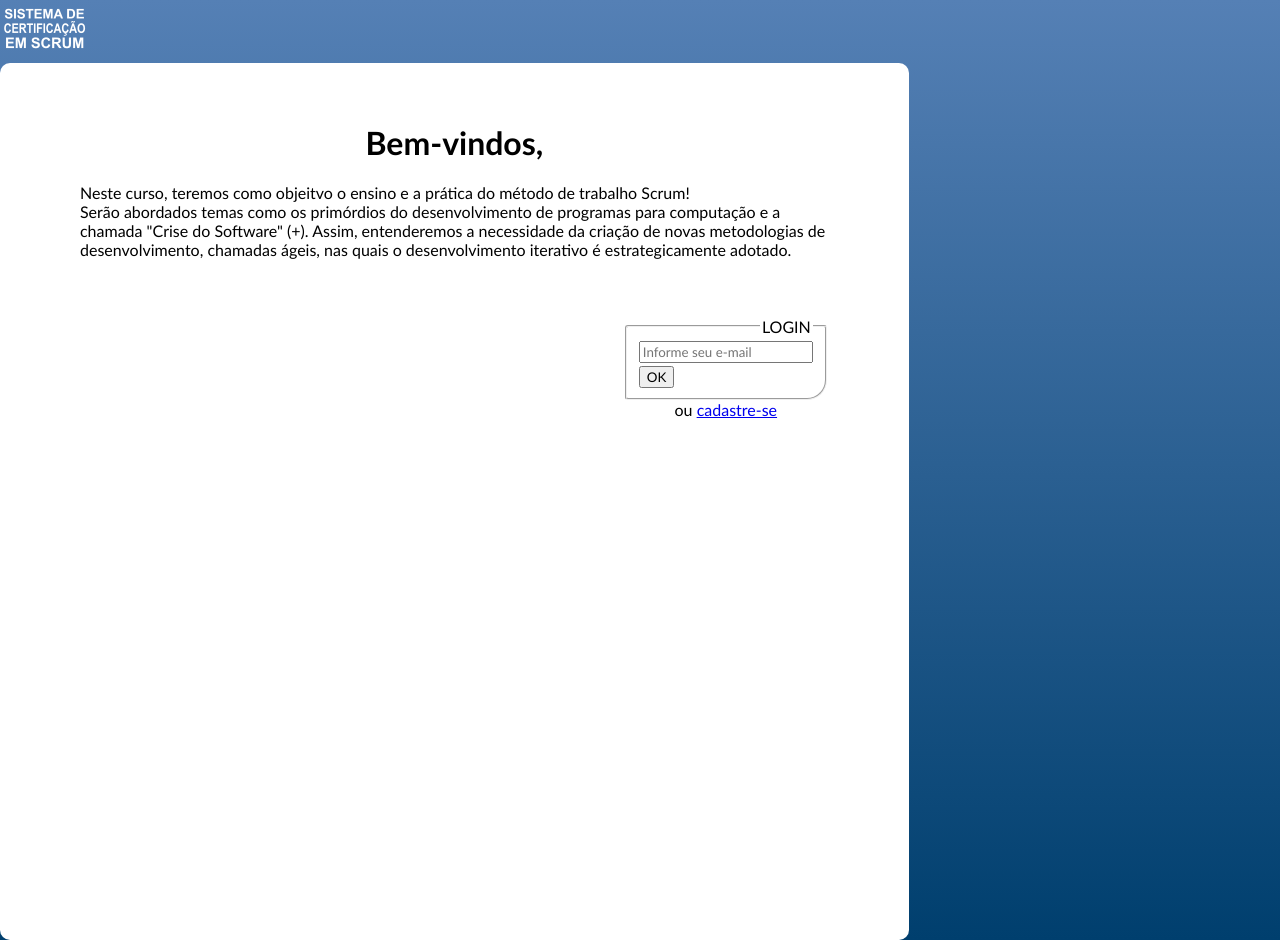
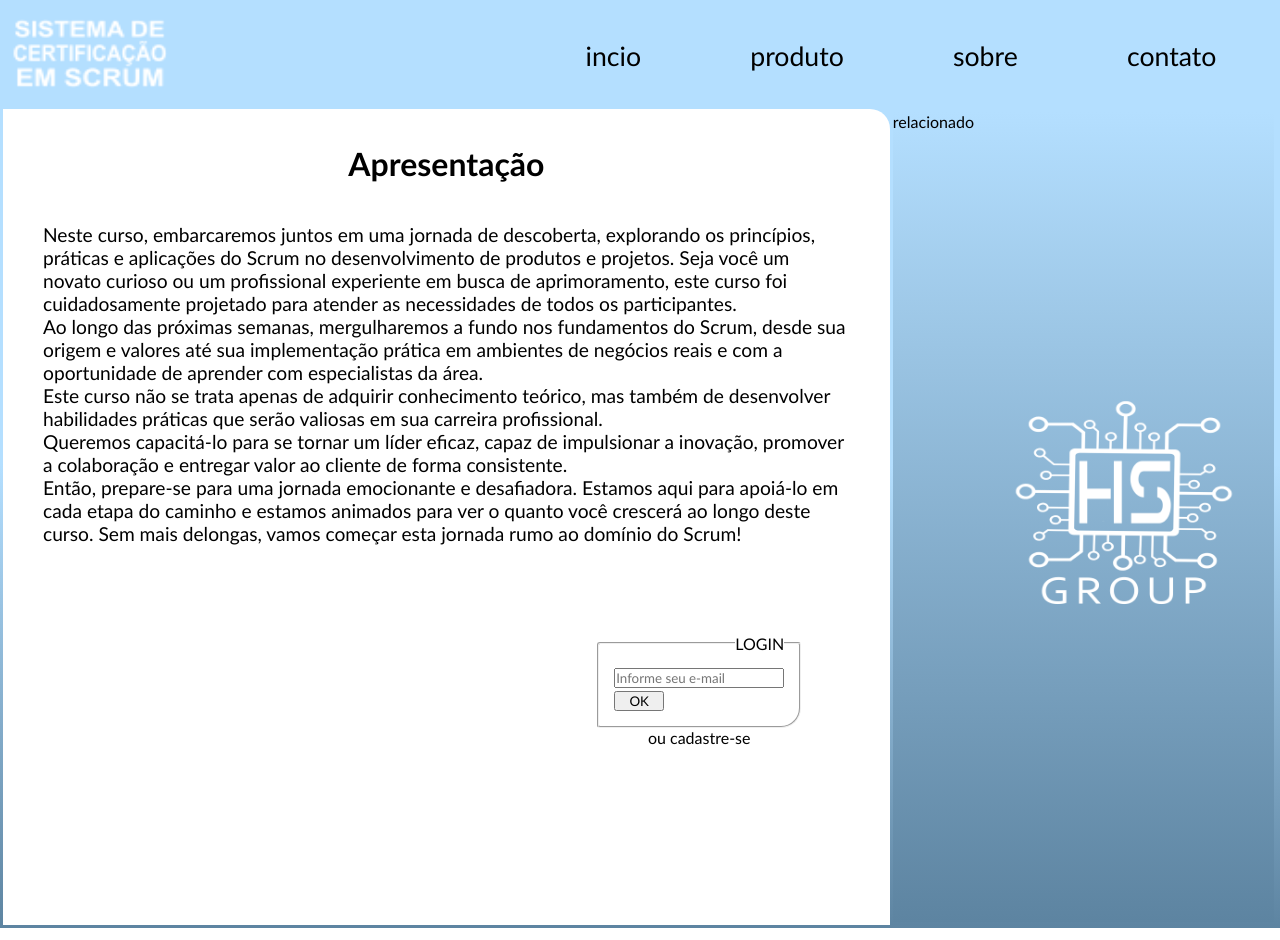
Before and after one commit to frevisto/hardstop, a plain HTML site: page index.html in a window 1280 px wide. Drawn offline with Linux system fonts and the light colour scheme.

Commit message:
Resolução de conflito entre versões

```diff
--- a/index.html
+++ b/index.html
@@ -1,60 +1,100 @@
-<!DOCTYPE html>
-<html lang="pt">
+<html lang="pt-BR">
   <head>
-    <meta charset="UTF-8">
-    <meta name="Página Inicial" content="width=device-width, initial-scale=1.0">
-    <title>AVA Scrum</title>
-    <link rel='stylesheet' href='./propriedades/css/stylesheet_main.css'>
+    <link
+      href="./propriedades/css/layout_base.css"
+      rel="stylesheet"
+      type="text/css"
+    />
+    <meta charset="UTF-8" />
+    <meta name="viewport" content="width=device-width, initial-scale=1.0" />
+    <title>Home</title>
   </head>
-
-
-
   <body>
-    <div class="logo_syst">
-        <a href="./index.html" title="Home">
-            <img src=./propriedades/images/logo_syst.png></img>
-        </a>
-    </div>
-
-    <div class="maindiv">
-        <div class="title">
-            <h1>Bem-vindos,</h1>
-        </div>
-        <div class="content">
-            <p>Neste curso, teremos como objeitvo o ensino e a prática
-            do método de trabalho Scrum!<br>
-            Serão abordados temas como os primórdios do desenvolvimento
-            de programas para computação e a chamada "Crise do Software" (+).
-            Assim, entenderemos a necessidade da criação de novas metodologias de desenvolvimento, chamadas ágeis,
-            nas quais o desenvolvimento iterativo é estrategicamente adotado.</p>
+    <header>
+      <button id="openmenu">&#9776;</button>
+      <a href="https://github.com/frevisto/hardstop" id="logo"
+        ><img
+          width="169px"
+          height="100px"
+          src="./propriedades/images/logo_syst.png"
+      /></a>
+      <nav id="menu">
+        <button id="closemenu">X</button>
+        <a href="#">incio</a>
+        <a href="#">produto</a>
+        <a href="#">sobre</a>
+        <a href="#">contato</a>
+      </nav>
+    </header>
+    <main>
+      <h1 class="titulo">Apresentação</h1>
+      <div class="conteudo">
+        <p>
+          Neste curso, embarcaremos juntos em uma jornada de descoberta,
+          explorando os princípios, práticas e aplicações do Scrum no
+          desenvolvimento de produtos e projetos. Seja você um novato curioso ou
+          um profissional experiente em busca de aprimoramento, este curso foi
+          cuidadosamente projetado para atender as necessidades de todos os
+          participantes.
+        </p>
+        <p>
+          Ao longo das próximas semanas, mergulharemos a fundo nos fundamentos
+          do Scrum, desde sua origem e valores até sua implementação prática em
+          ambientes de negócios reais e com a oportunidade de aprender com
+          especialistas da área.
+        </p>
+        <p>
+          Este curso não se trata apenas de adquirir conhecimento teórico, mas
+          também de desenvolver habilidades práticas que serão valiosas em sua
+          carreira profissional.<br>
+          Queremos capacitá-lo para se tornar um líder eficaz, capaz de
+          impulsionar a inovação, promover a colaboração e entregar valor ao
+          cliente de forma consistente.<br>
+          Então, prepare-se para uma jornada emocionante e desafiadora. Estamos
+          aqui para apoiá-lo em cada etapa do caminho e estamos animados para
+          ver o quanto você crescerá ao longo deste curso. Sem mais delongas,
+          vamos começar esta jornada rumo ao domínio do Scrum!<br>
+        </p>
       </div>
 
       <div id="login_field">
-            <fieldset id="login_fieldset" >
-
-                <legend style="text-align: right;">
-                        LOGIN
-                </legend>
+        <fieldset id="login_fieldset">
+          <legend style="text-align: right">LOGIN</legend>
           <div>
-                        <input id="user_address" type="email"
-                         placeholder="Informe seu e-mail">
+            <input
+              id="user_address"
+              type="email"
+              placeholder="Informe seu e-mail"
+            />
           </div>
-                    <div style="padding-top: 3px;">
-                        <button type="submit"
-
-
-
-                        >OK</button>
+          <div style="padding-top: 3px">
+            <button type="submit" style="width: 50px;height: 20px;">OK</button>
           </div>
         </fieldset>
-                <div style="text-align: center;"
-                    >ou <a href="./pages/cadastro.html">cadastre-se</a>
-                </div>
+        <div style="text-align: center">
+          ou <a href="./pages/cadastro.html">cadastre-se</a>
         </div>
       </div>
 
 
-
-
+    </main>
+    <aside>
+      relacionado
+      <a href="https://github.com/frevisto/hardstop" target="_blank" id="hslogo"
+        ><img
+          id="logohardstop"
+          width="250px"
+          height="250px"
+          src="./propriedades/images/LOGO-HS-GROUP.png"
+      /></a>
+    </aside>
+    <script type="text/javascript">
+      openmenu.addEventListener("click", () => {
+        menu.style.display = "flex";
+      });
+      closemenu.addEventListener("click", () => {
+        menu.removeAttribute("style");
+      });
+    </script>
   </body>
 </html>
--- a/propriedades/css/layout_base.css
+++ b/propriedades/css/layout_base.css
@@ -97,7 +97,7 @@ aside a{
 }
 @media only screen and (max-width: 923px){
     main{
-        height:fit-content;
+        height:calc(100vh- 330px);
 
     }
     aside{
@@ -141,6 +141,9 @@ aside a{
         display:none;
         margin: 0;
     }
+nav>a{
+    background-color:rgba(255,255,255,0) ;
+}
     main{
         border-radius: 20px;
     }
--- a/propriedades/css/stylesheet_conteudo.css
+++ /dev/null
@@ -1,15 +0,0 @@
-* {
-    font-family: "calibri";
-  }
-  /* input{
-      width:fit-content;
-  } */
-  body {
-    margin: 0;
-    padding: 0;
-    /* height: 100vh; */
-    background: linear-gradient(to top, #003f6e, #5580b5);
-    /*  */
-    /* justify-content: center; */
-    /* align-items: center; */
-  }
--- a/propriedades/css/stylesheet_main.css
+++ /dev/null
@@ -1,79 +0,0 @@
-* {
-  font-family: "calibri";
-}
-/* input{
-    width:fit-content;
-} */
-body {
-  margin: 0;
-  padding: 0;
-  /* height: 100vh; */
-  background: linear-gradient(to top, #003f6e, #5580b5);
-  /*  */
-  /* justify-content: center; */
-  /* align-items: center; */
-}
-
-div.logosyst {
-  max-width: fit-content;
-  max-height: fit-content;
-  position: top, left;
-}
-
-div.maindiv {
-  /* display: flex; */
-  width: 65vw;
-  height: 100vh;
-  background-color: white;
-  border-radius: 10px;
-  padding: 3%;
-  align-content: flex;
-  /* position: relative; */
-}
-
-div.maindiv2 {
-  /* display: flex; */
-  align-items: center;
-  width: 65vw;
-  height: 100vh;
-  background-color: white;
-  border-radius: 10px;
-  padding: 3%;
-  align-content: flex;
-  /* position: relative; */
-}
-
-
-
-div.title {
-  height: fit-content;
-  width: 100%;
-  text-align: center;
-  /* align-items: center; */
-  /* position: absolute; */
-  /* left: 50%; */
-  /* transform: translate(-50%);  */
-}
-div.content {
-  padding-left: 5%;
-  padding-right: 5%;
-  text-align: justify, center;
-}
-#login_field {
-  /* display: flex; */
-  position: right;
-  float: right;
-  padding: 5%;
-}
-#login_fieldset {
-  width: fit-content;
-  border-radius: 3px;
-  border-bottom-right-radius: 20px;
-}
-div.cadin > input{
-  width: 175px;
-  padding: 4px;
-}
-#okcad {
-  padding-top: 3px;margin-left: 150px;
-}
--- a/propriedades/css/layout.css
+++ b/propriedades/css/teste.css
@@ -8,20 +8,21 @@ body{
     flex-wrap: wrap;
     margin: 3px;
     flex: 1 1 100vw;
+    background: linear-gradient(#B4DFFF,#B4DFFF,#5D84A1);
 }
-header,nav,main,aside,footer{
-    background: #a1a1a1;
+header,nav,aside{
+    background: linear-gradient(#B4DFFF);
     display: flex;
     margin: 3px;
 
 }
+
 header{
     flex: 1 1 100vw;
     height: 100px;
 }
 header #logo{
     flex: 0 1 200px;
-    background-color: rosybrown;
 }
 #openmenu,#closemenu{
     border: none;
@@ -36,33 +37,73 @@ nav{
     flex: 1 1 100vw;
     align-items: center;
     justify-content: flex-end;
+    background: #B4DFFF;
 }
 nav a{
     margin: 5%;
     font-size: 20pt;
+    background: #B4DFFF;
 }
 a{
     text-decoration: none;
     color:inherit;
 }
 main{
-    flex: 1 1 500px;
-    height: calc(100vh - 224px);
+    flex: 1 1 850px;
+    height: calc(130vh - 224px);
+    background: white;
+    border-radius: 0 20px 0 0;
 }
 aside{
+    flex: 1 1 100px;
+    background: linear-gradient(#B4DFFF,#5D84A1);
+
+}
+aside a{
+    display: flex;
+    align-self: center;
+    align-items: center;
+    justify-content: center;
+    width: 300px;
+    height: 300px;
     flex: 1 1 200px;
+
+
 }
-footer{
-    flex: 1 1 100vw;
-    height: 100px;
+.conteudo{
+   text-align: center;
+   font-size: large;
+   font-size: larger;
+   word-break: keep-all;
+}
+#avancar_pagina{
+    position: absolute;
+    bottom: 200;
+    right: 700;
+    width: 170;
+    height: 70;
+    font-size: large;
 }
 @media only screen and (max-width: 923px){
     main{
         height:calc(100vh- 330px);
+
     }
     aside{
         flex:1 1 10vw;
         height:100px;
+    }
+    aside a{
+        display: flex;
+        align-self: center;
+        align-items: center;
+        justify-content: center;
+        height: 100%;
+    }
+    #logohardstop{
+        object-fit: cover;
+        height: 100%;
+        width:10%;
     }
 }
 @media only screen and (max-width: 717px){
@@ -88,4 +129,16 @@ footer{
         display:none;
         margin: 0;
     }
+    main{
+        border-radius: 20px;
+    }
+    aside a{
+        height: auto;
+        width: auto;
+    }
+    #logohardstop{
+        object-fit: cover;
+        height: 55%;
+        width:30%;
+    }
 }
```
Lines whose indentation alone changed are shown as unchanged.
